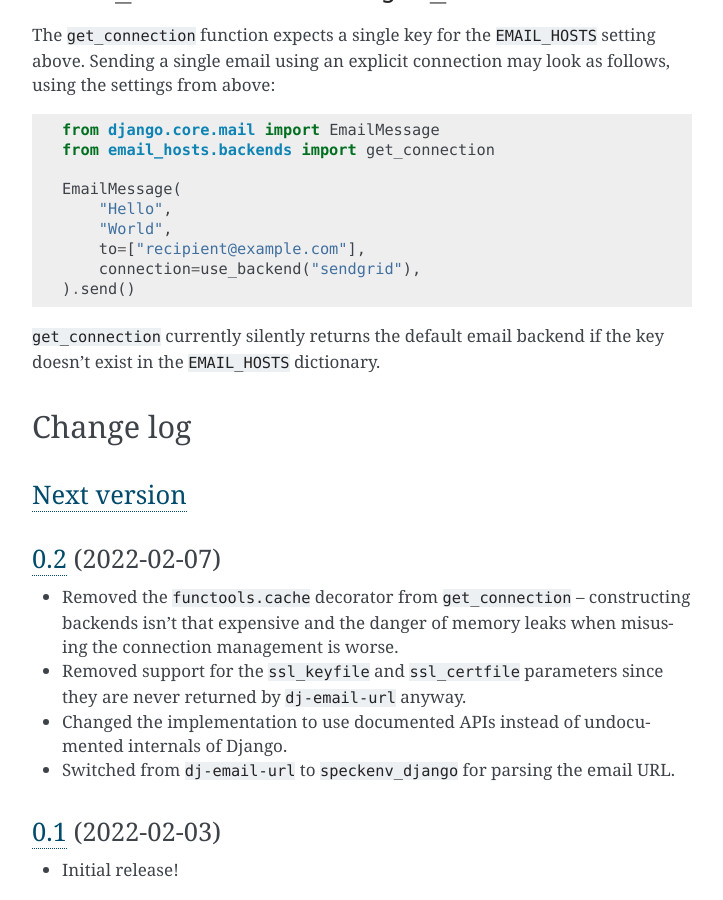
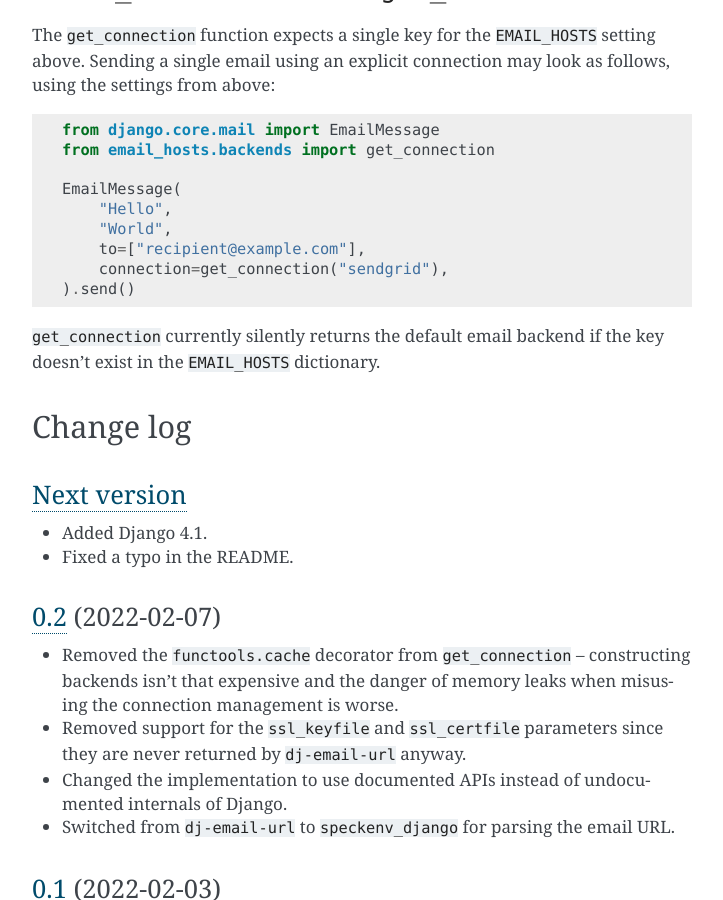
Before and after one commit to feinheit/django-email-hosts, a Sphinx documentation site: the page built from docs/index.rst, in a window 1280 px wide and 900 px high, scrolled down 1100 px. Shown: the whole window, without its empty margins (388-1111 px from the left). Built offline with Sphinx 7.4.7, drawn with Linux system fonts in a browser that asks for light colours.

Commit message:
Add Django 4.1, fix a typo

```diff
--- a/CHANGELOG.rst
+++ b/CHANGELOG.rst
@@ -5,6 +5,9 @@ Change log
 ~~~~~~~~~~~~~~~
 
 .. _Next version: https://github.com/feinheit/django-email-hosts/compare/0.2...main
+
+- Added Django 4.1.
+- Fixed a typo in the README.
 
 
 `0.2`_ (2022-02-07)
--- a/README.rst
+++ b/README.rst
@@ -66,7 +66,7 @@ follows, using the settings from above:
         "Hello",
         "World",
         to=["recipient@example.com"],
-        connection=use_backend("sendgrid"),
+        connection=get_connection("sendgrid"),
     ).send()
 
 ``get_connection`` currently silently returns the default email backend if the
--- a/docs/conf.py
+++ b/docs/conf.py
@@ -12,7 +12,7 @@ author = "Feinheit AG"
 copyright = f"2021-{date.today().year}, {author}"
 version = __import__("email_hosts").__version__
 release = subprocess.check_output(
-    "git fetch --tags; git describe", shell=True, universal_newlines=True
+    "git fetch --tags; git describe", shell=True, text=True
 ).strip()
 language = "en"
 
```
Also changed, not shown: .pre-commit-config.yaml, 1 other file.
